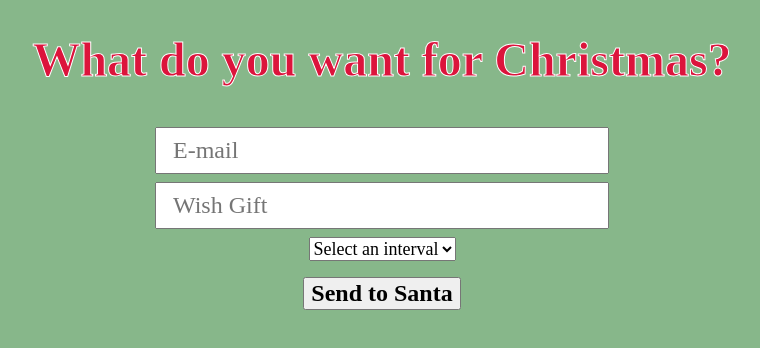
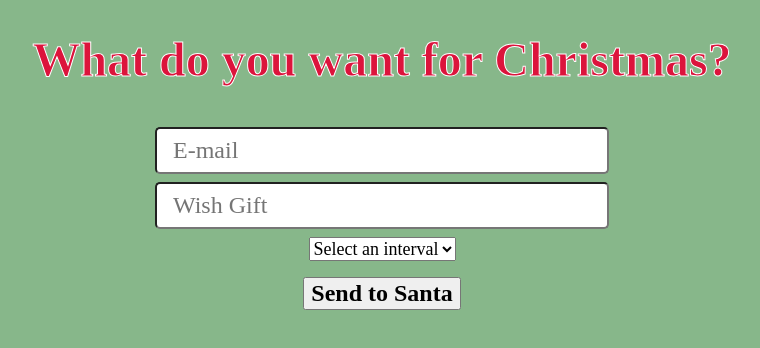
Before and after one commit to Beleren/Merry-xmas, a React app in the folder frontend/: page / in a window 1280 px wide. Shown: the top 348 px of the page, without its empty margins (258-1018 px from the left). Built offline with nearby package versions, Linux system fonts and the light colour scheme; a web font is replaced by a local one.

Commit message:
Improving validation msgs and styles

```diff
--- a/frontend/src/components/SubscriptionForm/SubscriptionForm-styles.js
+++ b/frontend/src/components/SubscriptionForm/SubscriptionForm-styles.js
@@ -15,6 +15,7 @@ export const XmasForm = styled(Form)`
 `
 export const XmasInput = styled(Field)`
   width: 50%;
+  border-radius: 5px;
   margin-top: ${props => props.theme.space[2]};
   padding: ${props => `${props.theme.space[2]} ${props.theme.space[3]}`};
   font-size: ${props => props.theme.fontSize[4]};
@@ -33,6 +34,7 @@ export const XmasButton = styled.button`
 `
 
 export const XmasError = styled(ErrorMessage)`
+  margin-bottom: ${props => props.theme.space[2]};
   font-size: ${props => props.theme.fontSize[4]};
   color: ${props => props.theme.colors.darkred};
 `
--- a/frontend/src/components/SubscriptionForm/SubscriptionForm-view.js
+++ b/frontend/src/components/SubscriptionForm/SubscriptionForm-view.js
@@ -24,19 +24,19 @@ const SubscriptionFormView = () => {
         initialValues={{
           email: '',
           item: '',
-          interval: 0,
+          interval: '',
         }}
         validationSchema={Yup.object().shape({
           email: Yup.string()
             .required('Please fill the email field')
             .email('This is not a valid email address!'),
           item: Yup.string()
-            .max(50, 'Search text is too long!')
-            .required('Please fill the search field'),
+            .required('Please fill the search field')
+            .max(50, 'Search text is too long!'),
           interval: Yup.number()
-            .min(120)
-            .max(1800)
-            .required('Please choose an interval to send email'),
+            .required('Please choose an interval to send email')
+            .min(120, 'Interval must be greater or equals to 2 minutes')
+            .max(1800, 'Interval must be lower or equals to 30 minutes'),
         })}
         onSubmit={async (values, { setSubmitting }) => {
           await dispatch(submitForm(values))
@@ -81,7 +81,7 @@ const SubscriptionFormView = () => {
       <GiftGrid>
         {items.map((item, index) => (
           <div key={index}>
-            <img src="/gift-box.svg" width="45px" />
+            <img src="/gift-box.svg" width="45px" alt="Gift box" />
             <p>Item: {item.item}</p>
             <p>Interval: {item.interval / 60} minutes</p>
           </div>
```
